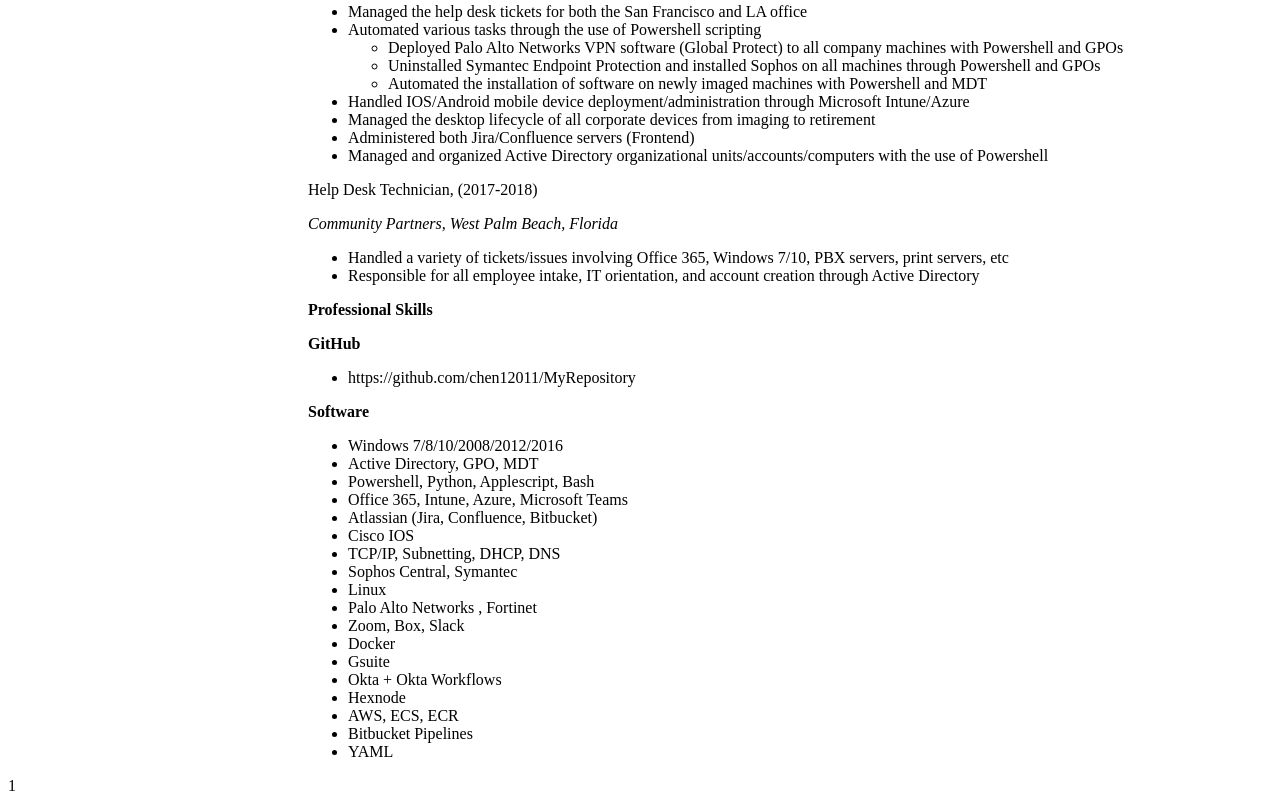
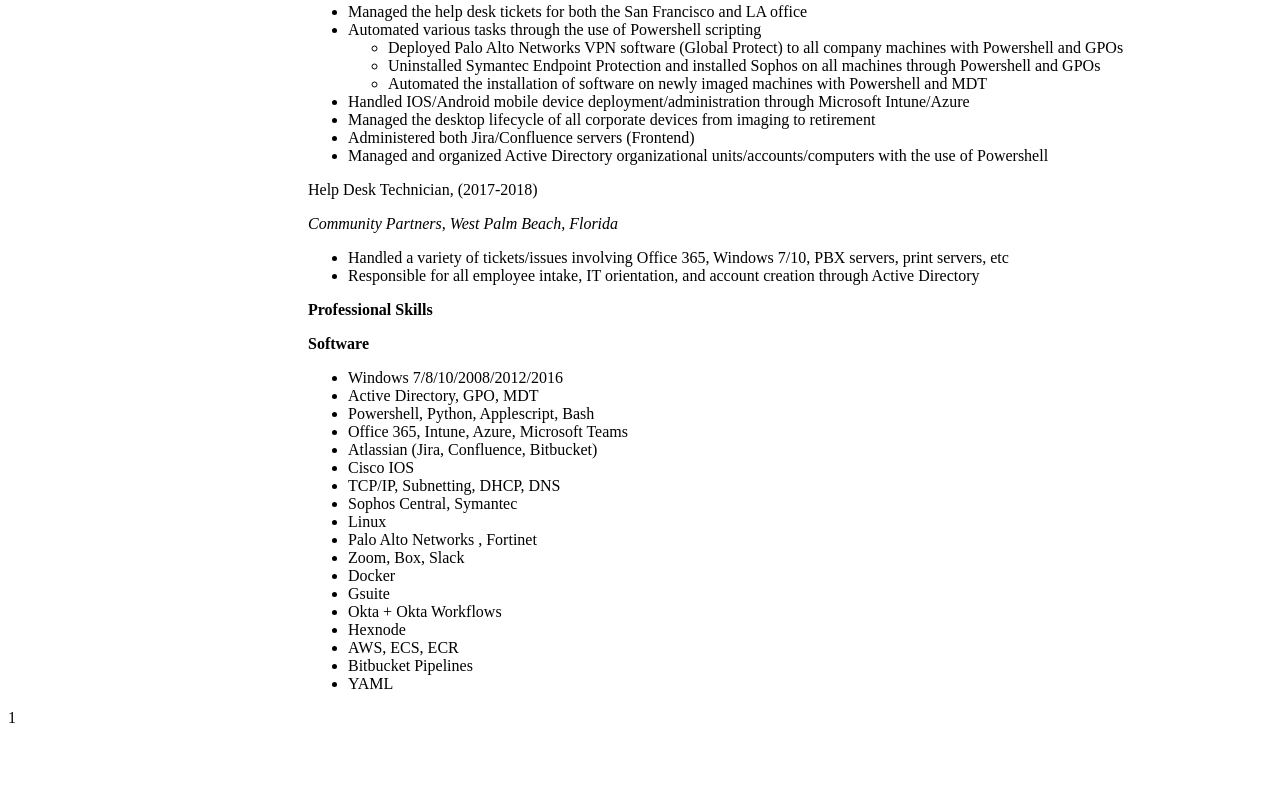
Before and after one commit to chen12011/Resume, a plain HTML site: page index.html in a window 1280 px wide. Shown: the part 630-1433 px from the top of the page. After the commit the page ends 1365 px from the top, so only its background shows below. Drawn offline with Linux system fonts and the light colour scheme.

Commit message:
removed Github section in main resume body.

```diff
--- a/index.html
+++ b/index.html
@@ -76,10 +76,6 @@
     <li>Responsible for all employee intake, IT orientation, and account creation through Active Directory</li>
     </ul>
     <p><strong>Professional Skills</strong></p>
-    <p><strong>GitHub</strong></p>
-    <ul>
-    <li>https://github.com/chen12011/MyRepository</li>
-    </ul>
     <p><strong>Software</strong></p>
     <ul>
     <li>Windows 7/8/10/2008/2012/2016&nbsp;</li>
```
